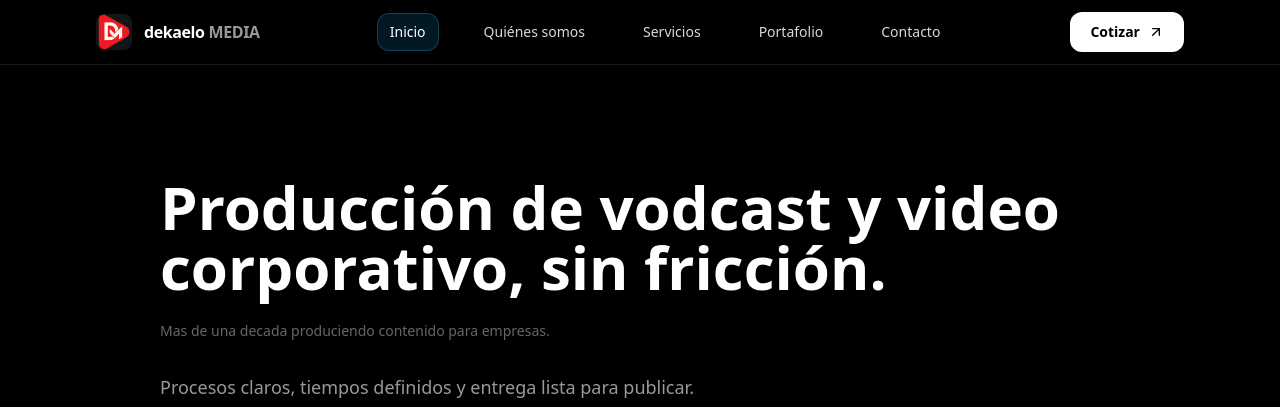
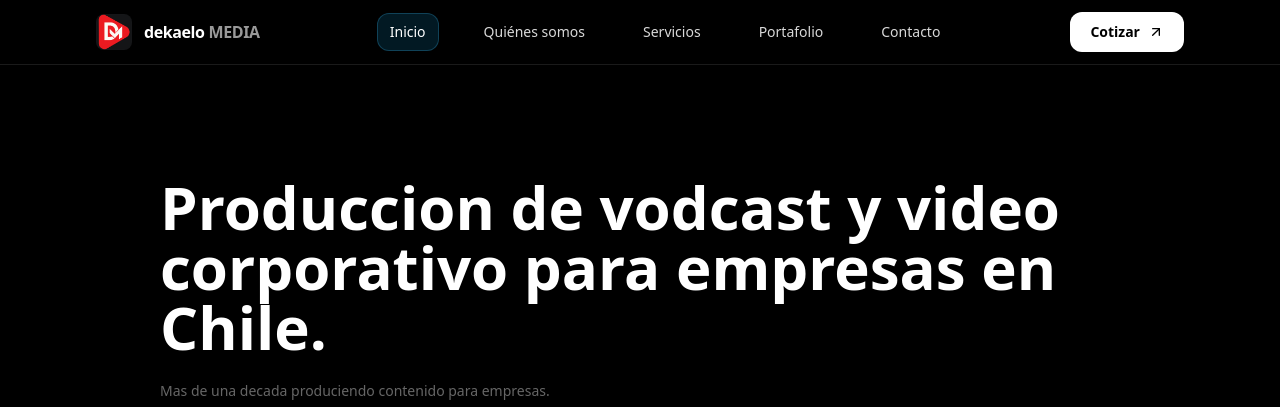
Before and after one commit to TronxGroup/Dekaelo-Media, a Next.js app: page / in a window 1280 px wide. Shown: the top 407 px of the page. Built offline with nearby package versions, Linux system fonts and the light colour scheme.

Commit message:
Update page.tsx

```diff
--- a/app/page.tsx
+++ b/app/page.tsx
@@ -88,7 +88,7 @@ export default function Page() {
       {/* HERO */}
       <section className="container max-w-5xl pt-28 pb-20">
         <h1 className="text-4xl md:text-6xl font-semibold leading-tight">
-          Producción de vodcast y video corporativo, sin fricción.
+          Produccion de vodcast y video corporativo para empresas en Chile.
         </h1>
 
         <p className="mt-6 text-sm text-white/40">
```
